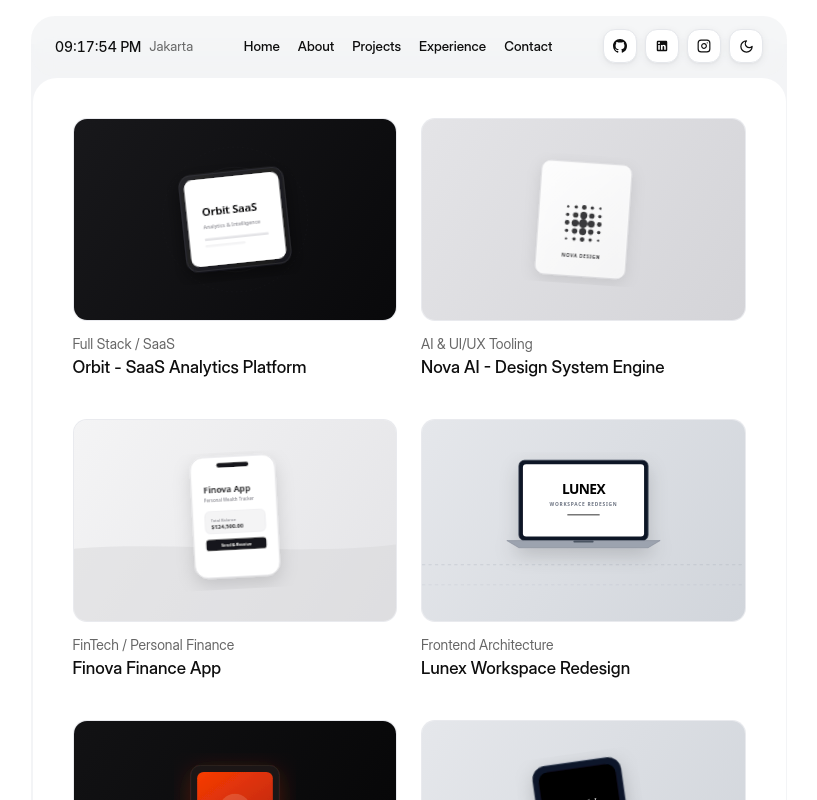
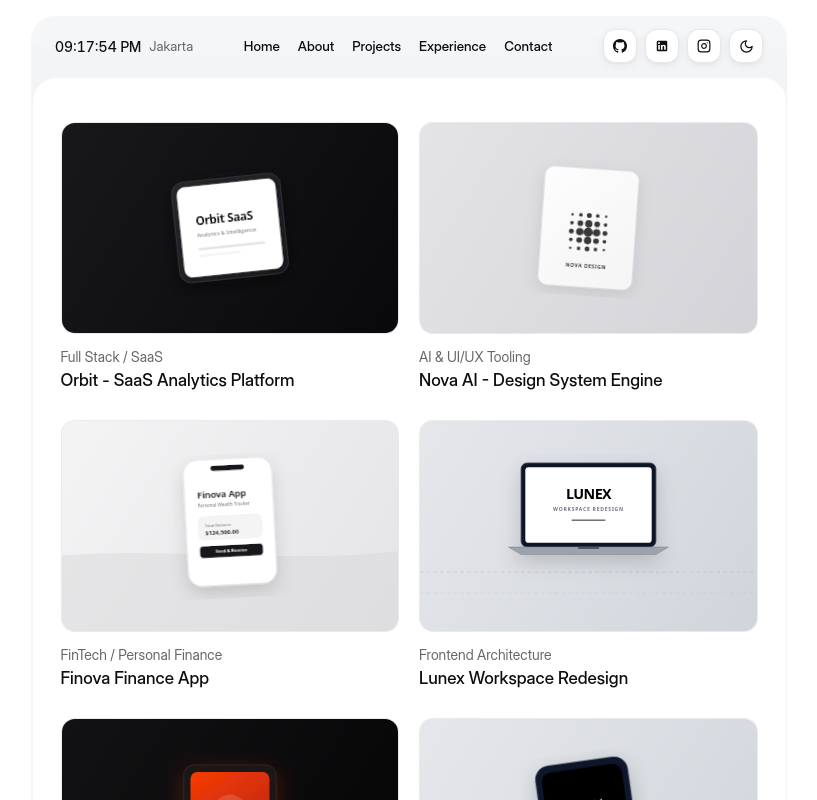
Before and after one commit to zidan-maulana/zidan-portfolio, a Next.js app: page /projects in a window 1280 px wide. Shown: the top 800 px of the page, without its empty margins (231-1048 px from the left). Built offline with nearby package versions, Linux system fonts and the light colour scheme.

Commit message:
style: align projects page grid and padding composition with home projects section

```diff
--- a/src/app/projects/page.tsx
+++ b/src/app/projects/page.tsx
@@ -43,9 +43,9 @@ export default function ProjectsPage() {
       <div className="w-full max-w-[756px] flex flex-col items-center relative z-10 pt-3 sm:pt-4">
         {/* Sasis Abu-abu Menampung Card Grid Proyek */}
         <div className="w-full rounded-[24px] bg-nav-bg px-[1.5px] pb-[2px] pt-[56px] sm:pt-[62px]">
-          <main className="relative z-10 overflow-hidden rounded-[24px] bg-surface p-6 sm:p-8 md:p-10">
-            {/* Grid 2 Kolom Seluruh Proyek */}
-            <div className="grid grid-cols-1 sm:grid-cols-2 gap-x-5 gap-y-8 sm:gap-x-6 sm:gap-y-10">
+          <main className="relative z-10 overflow-hidden rounded-[24px] bg-surface px-4 sm:px-6 md:px-7 py-6 sm:py-8 md:py-[44px]">
+            {/* Grid 2 Kolom Seluruh Proyek dengan komposisi persis section Projects */}
+            <div className="grid grid-cols-1 sm:grid-cols-2 gap-x-4 gap-y-6 sm:gap-x-5 sm:gap-y-7">
               {dummyProjects.map((project) => (
                 <ProjectCard key={project.id} project={project} />
               ))}
```
